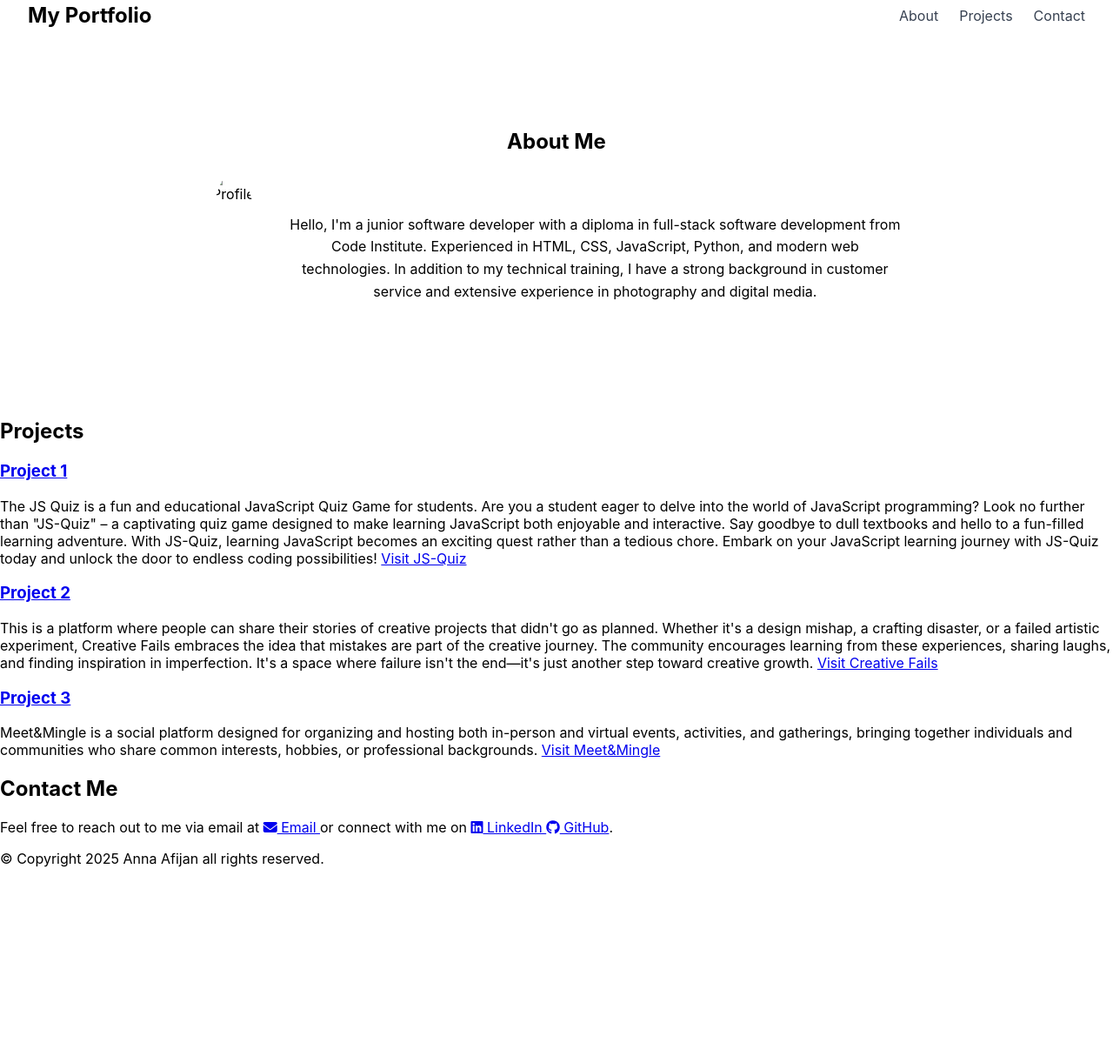
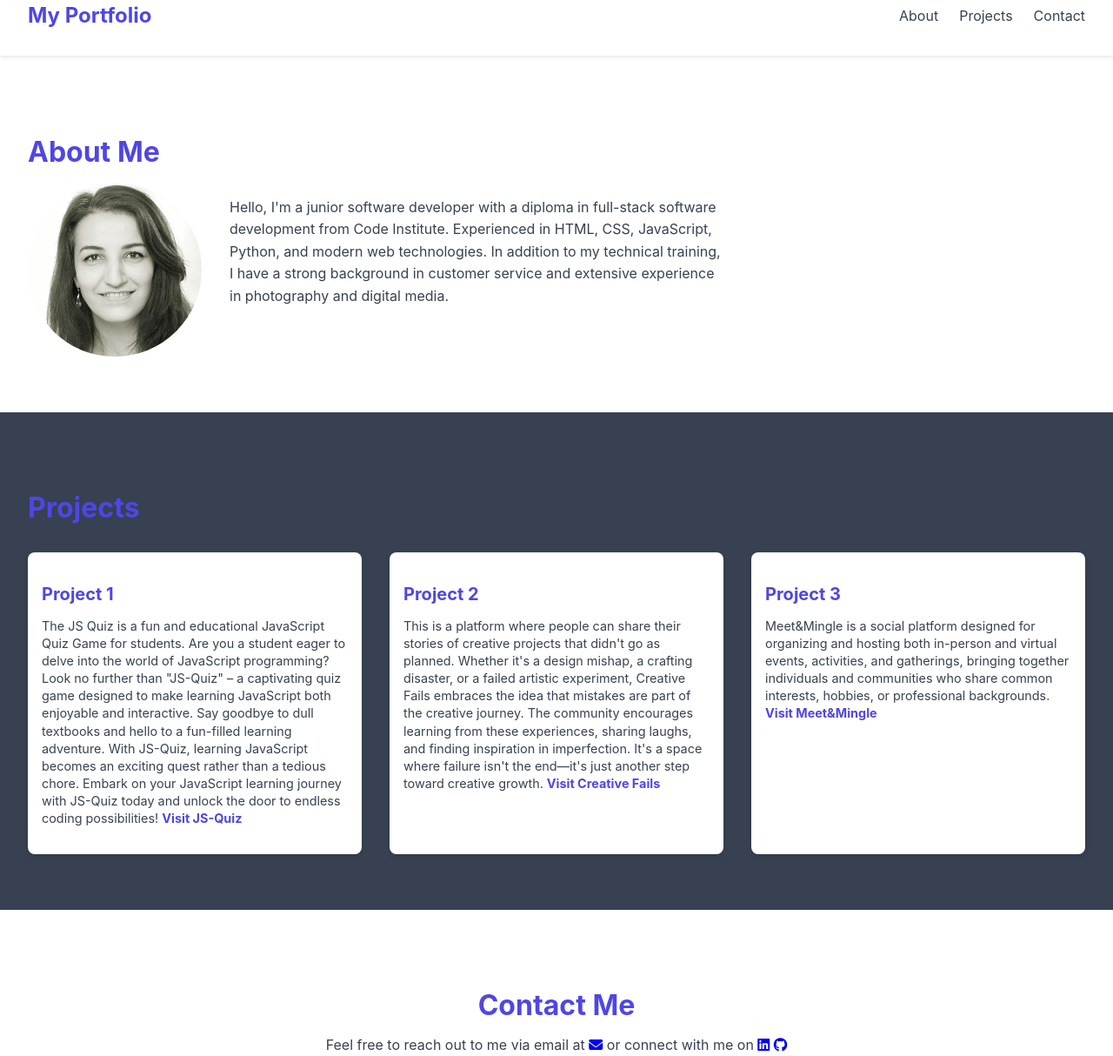
Before and after one commit to Ann-Anahit/Annas-Portfolio, a website: page index.html in a window 1280 px wide. Shown: the part 29-1243 px from the top of the page at 87% size. Before the commit the page ends 1042 px from the top, so only its background shows below. Drawn offline with Linux system fonts and the light colour scheme.

Commit message:
fix scss

```diff
--- a/index.html
+++ b/index.html
@@ -6,7 +6,7 @@
     <meta name="viewport" content="width=device-width, initial-scale=1.0">
     <meta name="description" content="Portfolio von Anna — Webdeveloper & Designer.">
     <title>My-Portfolio</title>
-    <link rel="stylesheet" href="css/styles.css">
+    <link rel="stylesheet" href="scss/main.css">
     <link rel="stylesheet" href="https://cdnjs.cloudflare.com/ajax/libs/font-awesome/6.5.0/css/all.min.css">
 
 </head>
@@ -25,7 +25,7 @@
         <section id="about" class="about-section">
             <h2>About Me</h2>
             <div class="about-content">
-                <img src="assets/profile.png" class="profile-pic" alt="Profile">
+                <img src="assets/profilbild.png" class="profile-pic" alt="Profile">
                 <p>
                     Hello, I'm a junior software developer with a diploma in full-stack
                     software development from Code Institute. Experienced in HTML, CSS,
@@ -94,19 +94,17 @@
         </section>
         </div>
         </section>
-        <section id="contact">
+        <section class="contact-section">
             <h2>Contact Me</h2>
             <p>
                 Feel free to reach out to me via email at
                 <a href="mailto:ann.afijan@gmail.com">
-                    <i class="fa-solid fa-envelope"></i> Email
-                </a>
+                    <i class="fa-solid fa-envelope"></i></a>
                 or connect with me on
                 <a href="https://www.linkedin.com/in/anna-afijan-6993452ba/" target="_blank" rel="noopener noreferrer">
-                    <i class="fab fa-linkedin"></i> LinkedIn
-                </a>
+                    <i class="fab fa-linkedin"></i></a>
                 <a href="https://github.com/Ann-Anahit" target="_blank" rel="noopener noreferrer">
-                    <i class="fab fa-github"></i> GitHub</a>.
+                    <i class="fab fa-github"></i></a>
             </p>
 
         </section>
--- a/scss/_about.scss
+++ b/scss/_about.scss
@@ -1,4 +1,4 @@
-@use "variables" as *;
+@import "variables";
 
 .about-section {
     display: flex;
@@ -6,6 +6,12 @@
     align-items: flex-start;
     text-align: left;
     padding: 4rem 2rem;
+
+    h2 {
+        font-size: 2rem;
+        margin-bottom: 1rem;
+        color: $color-indigo;
+    }
 
     .about-content {
         display: flex;
@@ -24,7 +30,7 @@
         p {
             font-size: 1rem;
             line-height: 1.6;
-            color: $color-gray-dark;
+            color: $color-gray;
         }
     }
 }
--- a/scss/_contact.scss
+++ b/scss/_contact.scss
@@ -11,7 +11,7 @@
     }
 
     p {
-        color: $color-gray-dark;
+        color: $color-gray;
         margin-bottom: 1rem;
     }
 
@@ -20,9 +20,10 @@
         justify-content: center;
         gap: 1rem;
         font-size: 2rem;
+        color: $color-indigo;
 
-        a {
-            color: $color-gray-dark;
+        a i {
+            color: $color-gray;
             transition: color 0.3s;
 
             &:hover {
--- a/scss/_navbar.scss
+++ b/scss/_navbar.scss
@@ -1,4 +1,4 @@
-@use "variables" as *;
+@import "variables";
 
 .navbar {
     display: flex;
@@ -20,7 +20,7 @@
 
         a {
             text-decoration: none;
-            color: $color-gray-dark;
+            color: $color-gray;
             transition: color 0.3s;
 
             &:hover {
--- a/scss/_projects.scss
+++ b/scss/_projects.scss
@@ -1,9 +1,9 @@
-@use "variables" as *;
+@import "variables";
 
 .projects-section {
     padding: 4rem 2rem;
-    background-color: $color-gray-light;
-    text-align: center;
+    background-color: $color-gray;
+    text-align: left;
 
     h2 {
         font-size: 2rem;
@@ -36,7 +36,7 @@
             p {
                 font-size: 0.9rem;
                 line-height: 1.4;
-                color: $color-gray-dark;
+                color: $color-gray;
             }
 
             a {
--- a/scss/main.scss
+++ b/scss/main.scss
@@ -1,9 +1,8 @@
-@use "variables" as *;
+@use "variables";
 @use "navbar";
 @use "about";
 @use "projects";
 @use "contact";
-
 
 body {
     margin: 0;
```
Also changed, not shown: assets/profilbild.png (added), scss/main.css, 1 other file.
